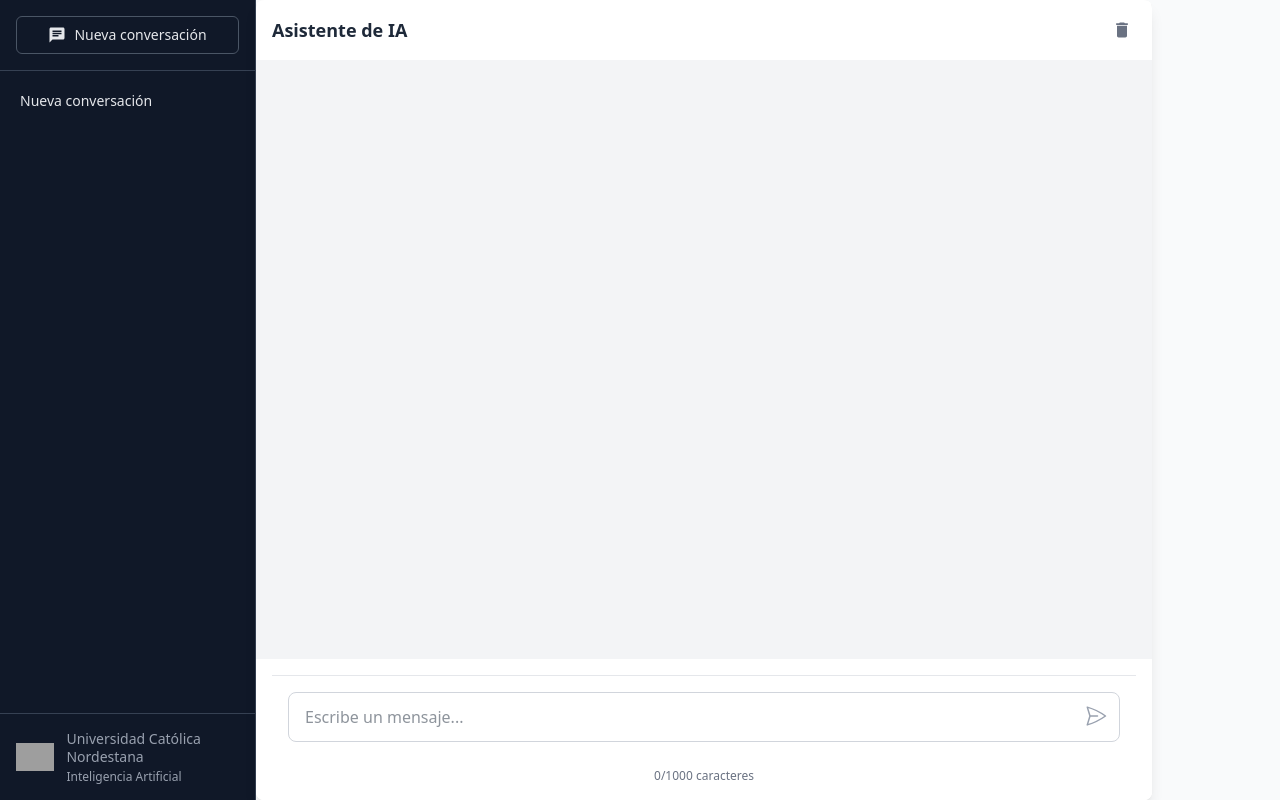
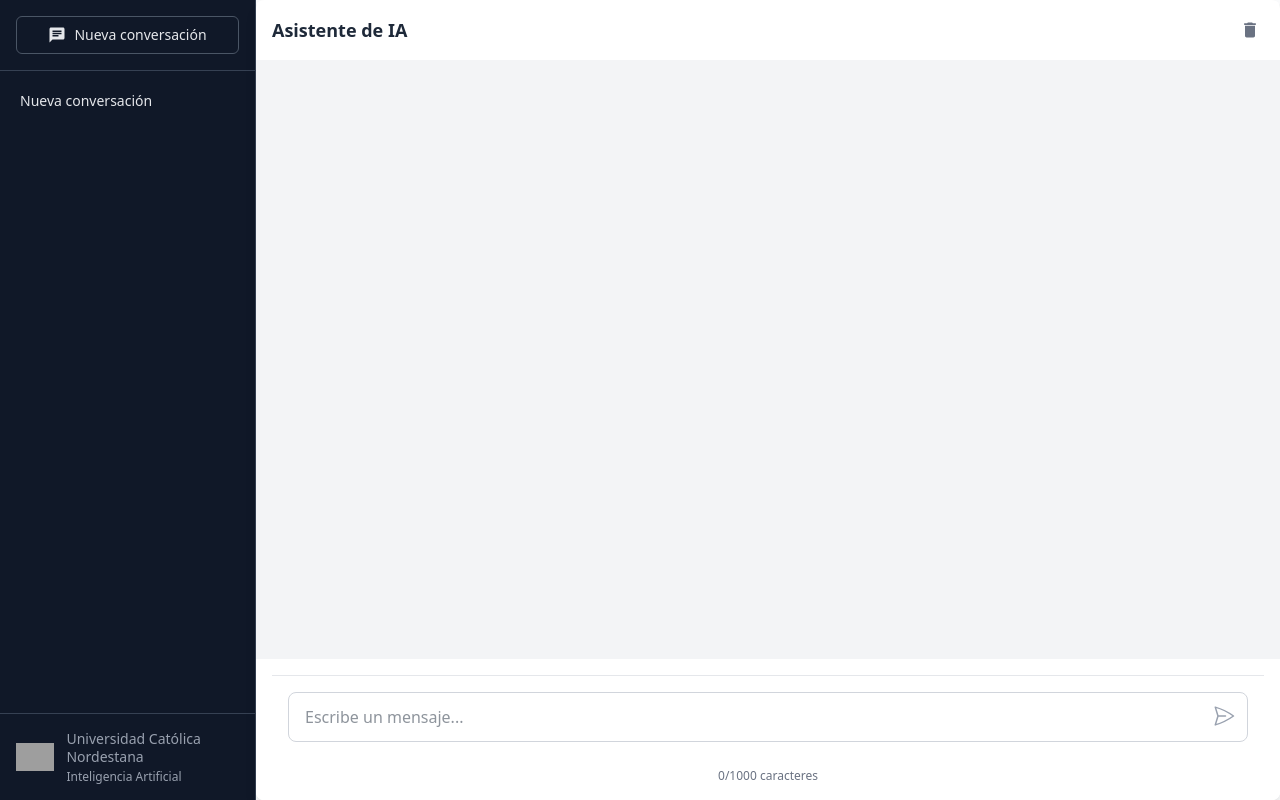
Before and after one commit to guibe22/chat-bot-ia, a Next.js app: page / in a window 1280 px wide. Built offline with nearby package versions, Linux system fonts and the light colour scheme; grey boxes are pictures that could not be loaded.

Commit message:
Hacer que el chat ocupe todo el ancho

```diff
--- a/componets/chat-card.js
+++ b/componets/chat-card.js
@@ -80,7 +80,7 @@ export default function ChatCard() {
     }, [messages]);
 
     return (
-        <div className="w-full flex-1 h-[90vh] max-w-4xl bg-white/80 backdrop-blur-md shadow-lg rounded-lg flex flex-col overflow-hidden">
+        <div className="w-full flex-1 h-[90vh] bg-white/80 backdrop-blur-md shadow-lg rounded-lg flex flex-col overflow-hidden">
             <HeaderChat setMessages={setMessages} />
             <div ref={chatContainerRef} className="flex-1 overflow-y-auto p-4 space-y-3 bg-gray-100 w-full">
                 {messages.map((msg, index) => (
@@ -100,8 +100,6 @@ export default function ChatCard() {
                 sendMessage={sendMessage}
 
             />
-
-
         </div>
     );
 }
```
